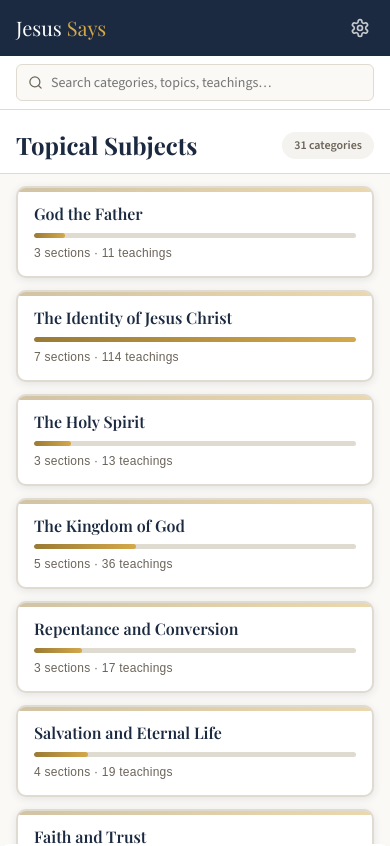
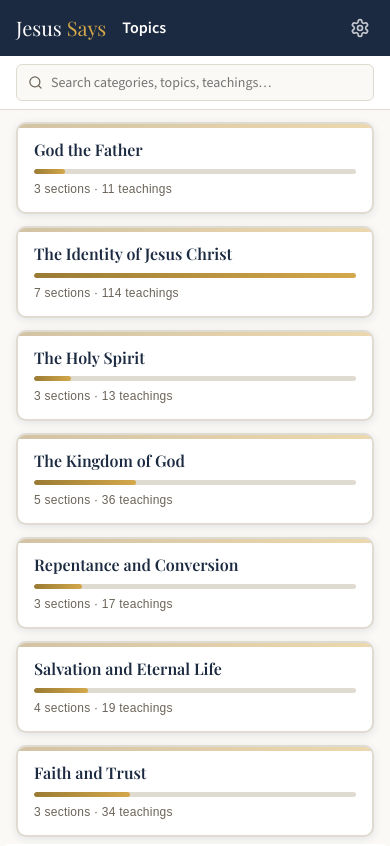
Before and after one commit to jlukerdev/JesusSays, a React (Vite) app: page /#/category/cat-1 in a window 390 px wide. Shown: the top 846 px of the page. Built offline with nearby package versions, Linux system fonts and the light colour scheme; a web font is replaced by a local one.

Commit message:
adjust homepage column layout

```diff
--- a/src/components/ModernApp/HomeScreen.jsx
+++ b/src/components/ModernApp/HomeScreen.jsx
@@ -108,10 +108,6 @@ export default function HomeScreen({ categories, searchQuery, onNavigateToCatego
 
   return (
     <div className="modern-home">
-      <div className="modern-home__header">
-        <h2 className="modern-home__heading">Topical Subjects</h2>
-        <span className="modern-home__count">{categories.length} categories</span>
-      </div>
       <div className="modern-home__grid">
         {categories.map(cat => (
           <button key={cat.id} className="modern-cat-card" onClick={() => onNavigateToCategory(cat.id)}>
--- a/src/components/ModernApp/ModernNavBar.jsx
+++ b/src/components/ModernApp/ModernNavBar.jsx
@@ -14,9 +14,11 @@ export default function ModernNavBar({
   const isHome = currentScreen === 'home'
 
   let navContent = null
-  if (currentScreen === 'category') {
+  if (isHome) {
+    navContent = <span className="modern-nav__title">Topics</span>
+  } else if (currentScreen === 'category') {
     navContent = <span className="modern-nav__title">{currentCat?.title}</span>
-  } else if (!isHome) {
+  } else {
     navContent = (
       <span className="modern-nav__breadcrumb" title={`${currentCat?.title} › ${currentSubcat?.title}`}>
         {currentCat?.title} › {currentSubcat?.title}
@@ -30,7 +32,8 @@ export default function ModernNavBar({
         <span className={`modern-nav__logo${!isHome ? ' modern-nav__logo--offhome' : ''}`} onClick={!isHome ? onGoHome : undefined}>
           Jesus <span>Says</span>
         </span>
-        {navContent && (
+        {isHome && navContent}
+        {!isHome && navContent && (
           <div className="modern-nav__left-row">
             {navContent}
             <button className="modern-nav__back-to-topics" onClick={onGoHome}>
--- a/src/styles/modern-nav.css
+++ b/src/styles/modern-nav.css
@@ -106,21 +106,17 @@
 
 /* ── HomeScreen ── */
 .modern-home { }
-.modern-home__header {
-  padding: var(--space-5) var(--space-4) var(--space-3);
-  background: var(--color-surface); border-bottom: 1px solid var(--color-border);
-  display: flex; align-items: center; justify-content: space-between;
-}
-.modern-home__heading { font-family: var(--font-display); font-size: var(--text-2xl); color: var(--color-authority); }
 .modern-home__count {
   font-size: var(--text-xs); color: var(--color-muted); background: var(--color-surface-raised);
   padding: var(--space-1) var(--space-3); border-radius: var(--radius-pill); font-weight: 700;
 }
 .modern-home__grid {
-  padding: var(--space-4) var(--space-5);
+  padding: var(--space-4) var(--space-6);
   display: grid;
-  grid-template-columns: repeat(auto-fill, minmax(220px, 1fr));
+  grid-template-columns: 1fr;
   gap: var(--space-4);
+  max-width: 1400px;
+  margin: 0 auto;
 }
 .modern-cat-card {
   background: var(--color-surface); border-radius: var(--radius-lg);
@@ -128,6 +124,7 @@
   border: 2px solid var(--color-border); box-shadow: var(--shadow-pane);
   text-align: left; transition: border-color 0.15s ease, box-shadow 0.15s ease, transform 0.15s ease;
   position: relative; overflow: hidden;
+  width: 100%; box-sizing: border-box;
 }
 .modern-cat-card::before {
   content: ''; position: absolute; top: 0; left: 0; right: 0; height: 4px;
@@ -144,16 +141,21 @@
 .modern-cat-card__bar-fill { height: 100%; border-radius: 3px; background: linear-gradient(90deg, var(--color-accent), var(--color-accent-mid)); }
 .modern-cat-card__meta { font-size: var(--text-xs); color: var(--color-muted); font-weight: 500; letter-spacing: 0.02em; }
 
-@media (max-width: 640px) {
-  .modern-home__grid {
-    padding: var(--space-3) var(--space-4);
-    grid-template-columns: 1fr;
-    gap: var(--space-3);
-  }
-  .modern-cat-card { padding: var(--space-4); width: 100%; }
+@media (max-width: 519px) {
+  .modern-home__grid { padding: var(--space-3) var(--space-4); gap: var(--space-3); }
+  .modern-cat-card { padding: var(--space-4); margin-bottom: 0; }
   .modern-cat-card__name { font-size: var(--text-base); margin-bottom: var(--space-2); }
   .modern-cat-card__bar-wrap { margin-bottom: var(--space-2); }
   .modern-nav__logo--offhome { display: none; }
+}
+@media (min-width: 520px) {
+  .modern-home__grid { grid-template-columns: repeat(2, 1fr); }
+}
+@media (min-width: 900px) {
+  .modern-home__grid { grid-template-columns: repeat(3, 1fr); }
+}
+@media (min-width: 1280px) {
+  .modern-home__grid { grid-template-columns: repeat(4, 1fr); }
 }
 
 .modern-search-results { padding: var(--space-3) var(--space-4); display: flex; flex-direction: column; gap: var(--space-2); }
```
